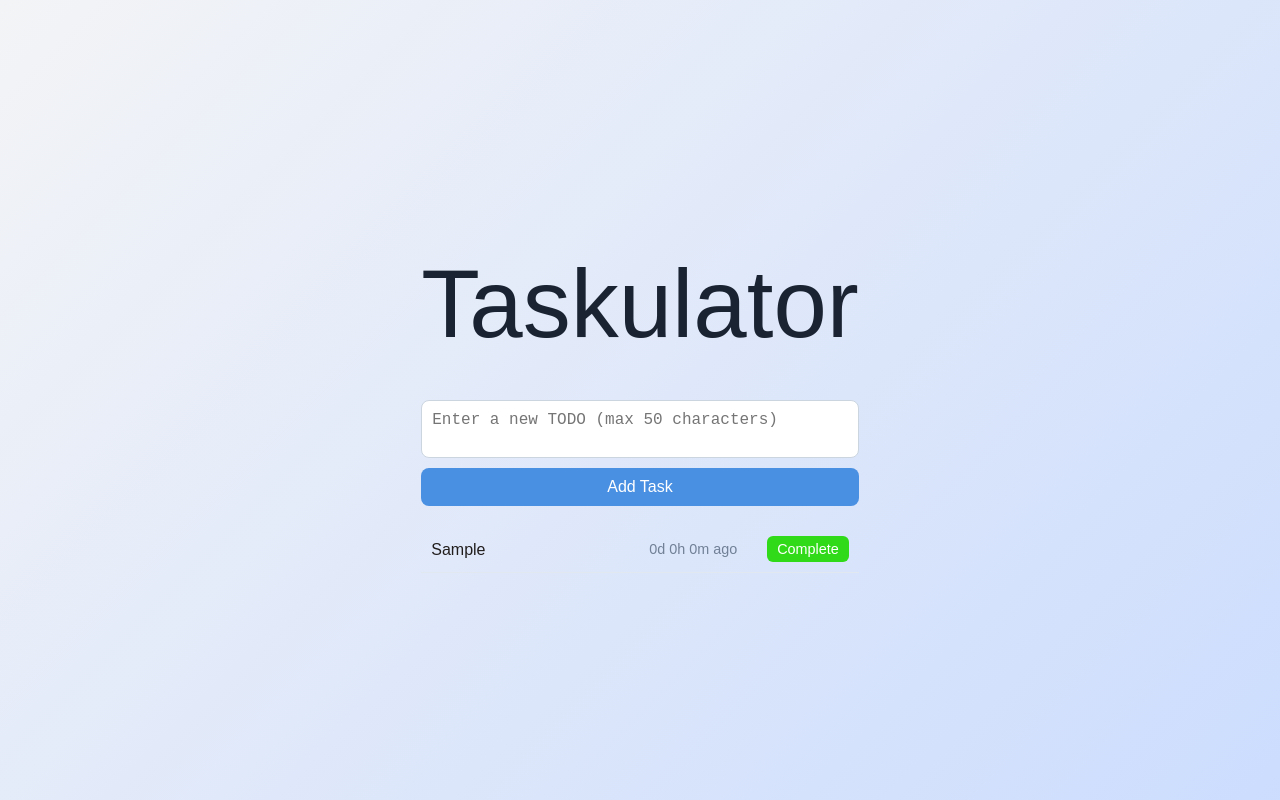
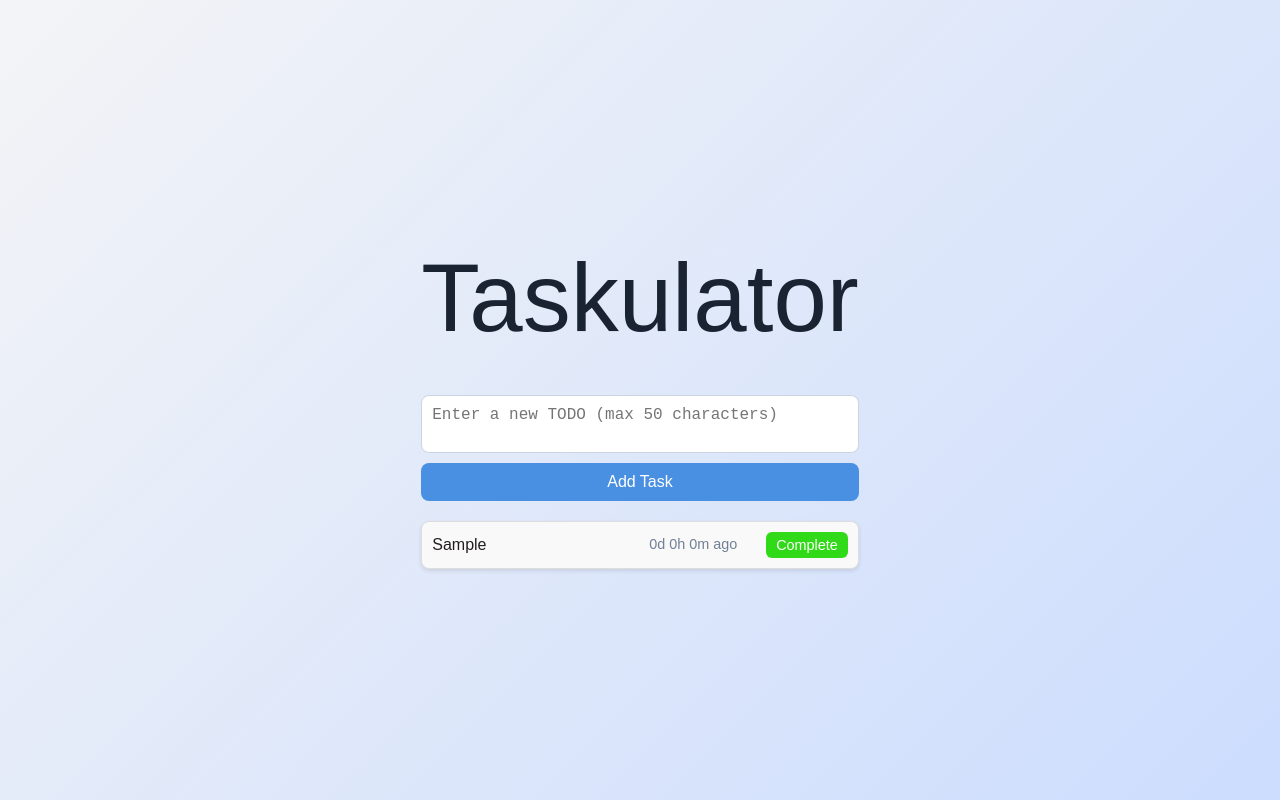
Before and after one commit to Valentin-Koeberl/taskulator, a Vue app: page / in a window 1280 px wide. Both pictures are taken after typing "Sample" into the empty fields and a click on the button "Add Task". Built offline with nearby package versions, Linux system fonts and the light colour scheme.

Commit message:
Small QoL Improvments Update

```diff
--- a/src/components/TodoItem.vue
+++ b/src/components/TodoItem.vue
@@ -1,13 +1,12 @@
 <template>
-  <div class="todo-item">
-    <slot name="description"></slot>
-    <slot name="actions"></slot>
-  </div>
+  <li class="todo-object">
+    <slot></slot>
+  </li>
 </template>
 
 <script>
 export default {
-  name: 'TodoItem',
+  name: "TodoItem",
 };
 </script>
 
@@ -17,14 +16,10 @@ export default {
   justify-content: space-between;
   align-items: center;
   padding: 10px;
-  border: 1px solid #ccc;
+  margin-bottom: 10px;
+  border: 1px solid #ddd;
   border-radius: 8px;
-  margin-bottom: 10px;
-  background-color: #fff;
-  transition: all 0.3s ease;
-}
-
-.todo-item:hover {
-  box-shadow: 0 0 8px rgba(0, 0, 0, 0.1);
+  background: #f9f9f9;
+  box-shadow: 0 2px 4px rgba(0, 0, 0, 0.1);
 }
 </style>
--- a/src/components/TodoList.vue
+++ b/src/components/TodoList.vue
@@ -1,21 +1,26 @@
 <template>
   <transition-group name="fade" tag="ul" class="todo-list fade">
-    <li
+    <TodoItem
         v-for="(todo, index) in todos"
         :key="todo.timestamp"
         class="todo-item"
     >
-      <p class="todo-text">{{ todo.description }}</p>
-      <span class="todo-time">{{ formatAge(todo.timestamp) }}</span>
-      <button @click="$emit('remove-todo', index)">Complete</button>
-    </li>
+      <template #default>
+        <p class="todo-text">{{ todo.description }}</p>
+        <span class="todo-time">{{ formatAge(todo.timestamp) }}</span>
+        <button @click="$emit('remove-todo', index)">Complete</button>
+      </template>
+    </TodoItem>
   </transition-group>
-
 </template>
 
+
 <script>
+import TodoItem from "@/components/TodoItem.vue";
+
 export default {
   name: 'TodoList',
+  components: {TodoItem},
   props: {
     todos: {
       type: Array,
```
